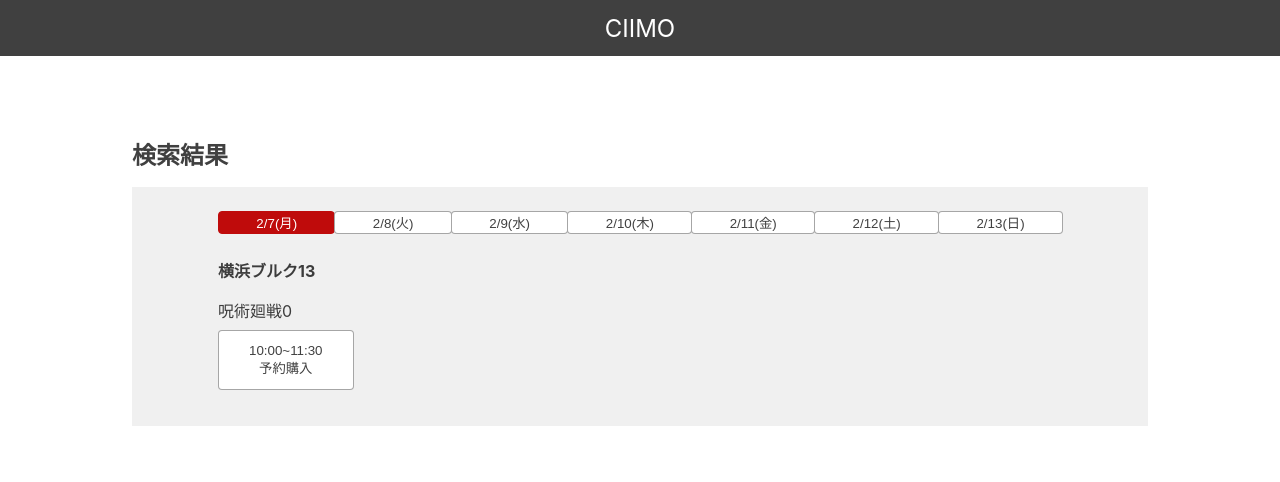
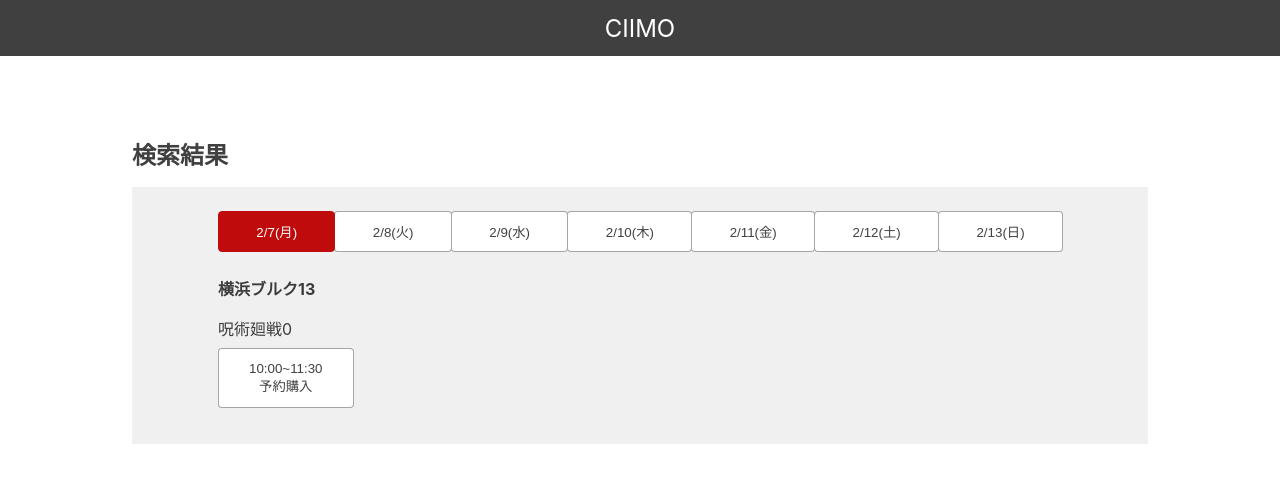
Before and after one commit to sado-haruki/ciimo, a Next.js app: page /schedule in a window 1280 px wide. Shown: the top 482 px of the page. Built offline with nearby package versions, Linux system fonts and the light colour scheme; data requests are answered from the project's data file.

Commit message:
fix:CSS修正

```diff
--- a/pages/schedule/Schedule.tsx
+++ b/pages/schedule/Schedule.tsx
@@ -28,12 +28,6 @@ const Schedule = ({ theaters }: ScheduleProps) => {
       // theater.nameをtheaterName配列にpushする
     });
   });
-
-  // startTimeとendTimeを組み合わせてidとscheduleで渡す
-
-  // 日付タブを押すと日付要素で絞り込んで表示させる
-  //
-
 
   const clickSchedule = (theater: Theater, film: Film, schedule: ScheduleType) => {
     const reservation: Reservation = {
--- a/styles/schedule/index.module.scss
+++ b/styles/schedule/index.module.scss
@@ -22,6 +22,7 @@
 }
 
 .dateTabs {
+  flex-wrap: wrap;
   display: flex;
   width: 100%;
   :active {
@@ -31,26 +32,26 @@
   }
 }
 
-.dateTab {
+.dateTab,
+.selected {
+  padding: 0.625rem 0;
   flex-grow: 1;
   justify-content: center;
   display: flex;
   margin-right: -0.0625rem;
-  color: $text-color;
   border-radius: 0.25rem;
-  border: solid 0.0625rem $main-gray;
-  background-color: white;
   cursor: pointer;
 }
 
+.dateTab {
+  color: $text-color;
+  border: solid 0.0625rem $main-gray;
+  background-color: white;
+}
+
 .selected {
-    flex-grow: 1;
-    justify-content: center;
-    display: flex;
-    margin-right: -0.0625rem;
-    color: white;
-    border-radius: 0.25rem;
-    border: solid 0.0625rem $red;
-    background-color: $red;
-    cursor: pointer;
+  z-index: 1;
+  color: white;
+  border: solid 0.0625rem $red;
+  background-color: $red;
 }
```
